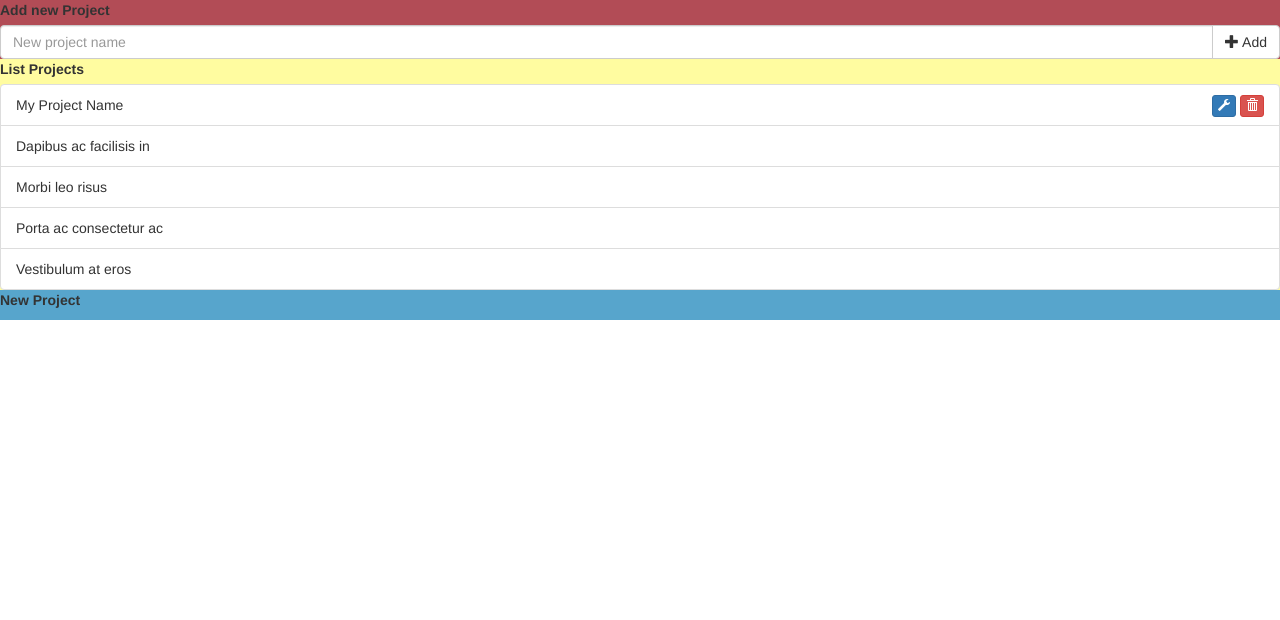
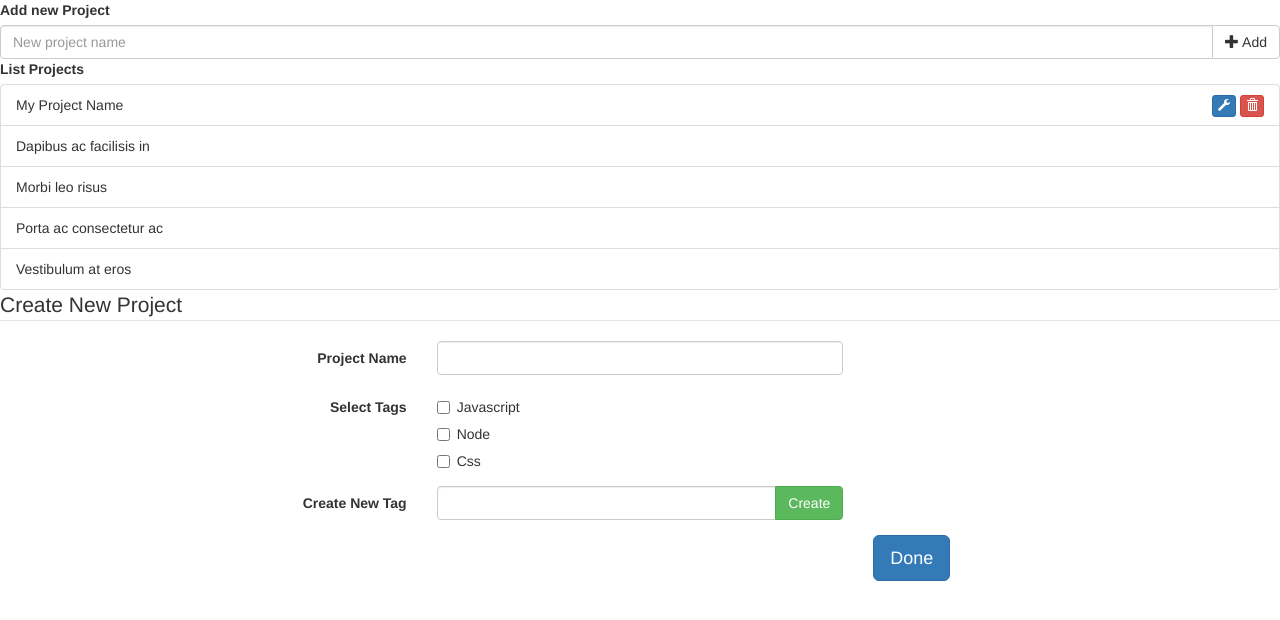
Before and after one commit to thehig/taggr, a website: page public/index.html in a window 1280 px wide. Drawn offline with nearby package versions, Linux system fonts and the light colour scheme.

Commit message:
Design the Create New Project section

```diff
--- a/public/css/default.css
+++ b/public/css/default.css
@@ -1,3 +1,7 @@
+.hidden {
+    display: none;
+}
+
 .min-height {
     min-height: 30px;
 }
--- a/public/index.html
+++ b/public/index.html
@@ -13,7 +13,7 @@
 </head>
 
 <body>
-    <div class="container-fluid debug-colors">
+    <div class="container-fluid">
         <div class="row">
             <!-- Add New Project -->
             <div class="col">
@@ -56,13 +56,78 @@
             <!-- New Project Input -->
             <div class="col">
                 <section class="min-height section-3 dbg-color-3">
-                    <label for="new-project">New Project</label>
-                    <div id="new-project"></div>
+                    <form class="form-horizontal">
+                    <fieldset>
+
+                    <!-- Form Name -->
+                    <legend>Create New Project</legend>
+
+                    <!-- Text input-->
+                    <div class="form-group">
+                      <label class="col-md-4 control-label" for="input-new-project-name">Project Name</label>
+                      <div class="col-md-4">
+                      <input id="input-new-project-name" name="input-new-project-name" type="text" placeholder="" class="form-control input-md">
+
+                      </div>
+                    </div>
+
+                    <!-- Multiple Checkboxes -->
+                    <div class="form-group">
+                      <label class="col-md-4 control-label" for="cb-tags">Select Tags</label>
+                      <div class="col-md-4">
+                      <div class="checkbox">
+                        <label for="cb-tag-0">
+                          <input type="checkbox" name="cb-tags" id="cb-tag-0" value="1">
+                          Javascript
+                        </label>
+                      </div>
+                      <div class="checkbox">
+                        <label for="cb-tag-1">
+                          <input type="checkbox" name="cb-tags" id="cb-tag-1" value="2">
+                          Node
+                        </label>
+                      </div>
+                      <div class="checkbox">
+                        <label for="cb-tag-2">
+                          <input type="checkbox" name="cb-tags" id="cb-tag-2" value="3">
+                          Css
+                        </label>
+                      </div>
+                      </div>
+                    </div>
+
+                    <!-- Appended Input-->
+                    <div class="form-group">
+                      <label class="col-md-4 control-label" for="input-new-tag-name">Create New Tag</label>
+                      <div class="col-md-4">
+                        <div class="input-group">
+                          <input id="input-new-tag-name" name="input-new-tag-name" class="form-control" placeholder="" type="text">
+                          <span class="input-group-btn">
+                            <button class="btn btn-success" type="button" id="btn-new-project-create-tag">Create</button>
+                          </span>
+                        </div>
+
+                      </div>
+                    </div>
+                    <!-- Button -->
+                    <div class="form-group">
+                      <label class="col-md-4 control-label" for="btn-new-project-done"></label>
+                      <div class="col-md-4 pull-right">
+                        <button id="btn-new-project-done" name="btn-new-project-done" class="btn btn-lg btn-primary">Done</button>
+                      </div>
+                    </div>
+
+                    </fieldset>
+                    </form>
+
                 </section>
             </div>
             <!-- /New Project Input/ -->
         </div>
     </div>
+
+    <!-- Latest compiled and minified JavaScript -->
+    <!-- <script src="https://maxcdn.bootstrapcdn.com/bootstrap/3.3.7/js/bootstrap.min.js" integrity="sha384-Tc5IQib027qvyjSMfHjOMaLkfuWVxZxUPnCJA7l2mCWNIpG9mGCD8wGNIcPD7Txa" crossorigin="anonymous"></script> -->
 </body>
 
 </html>
```
